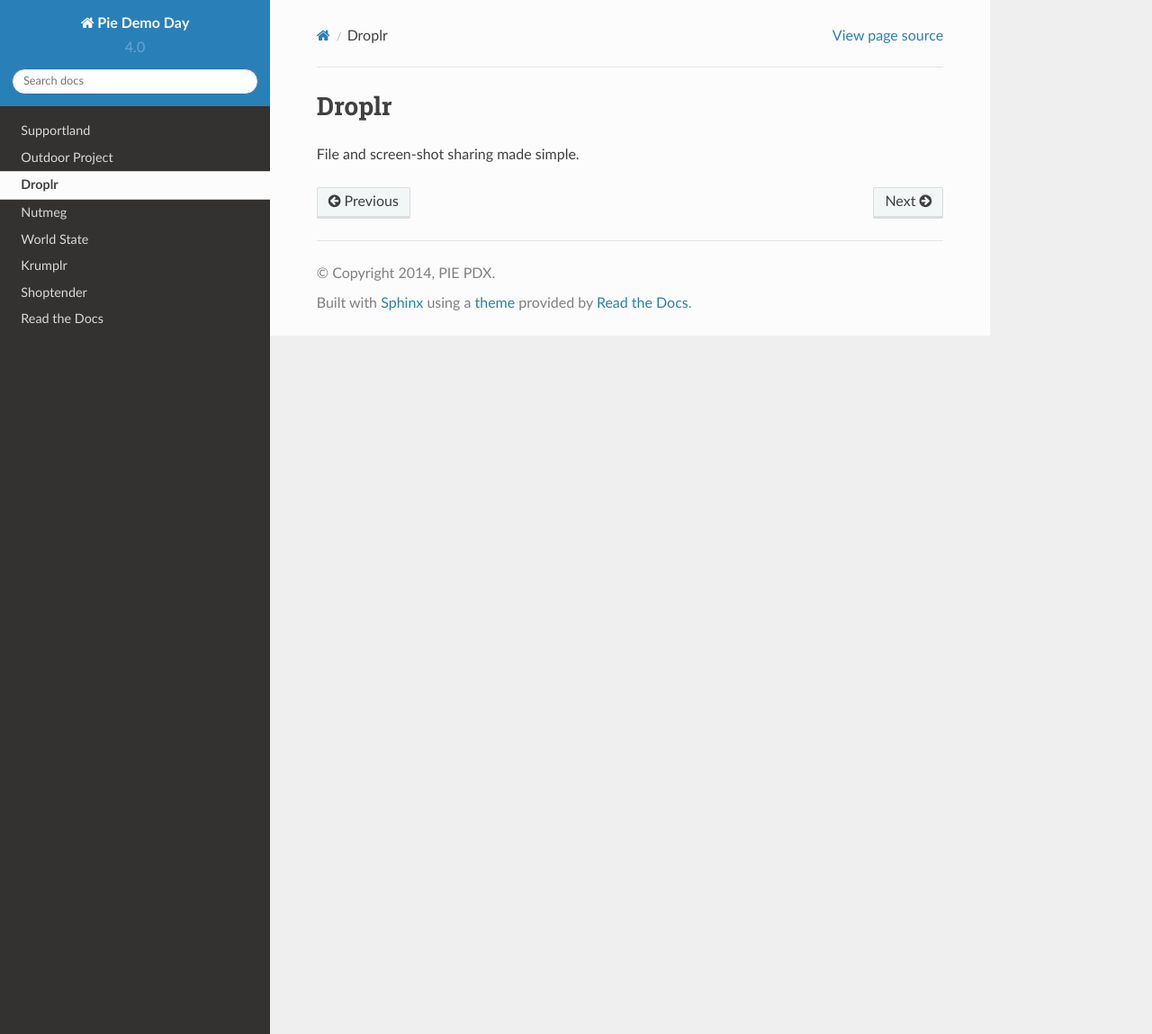
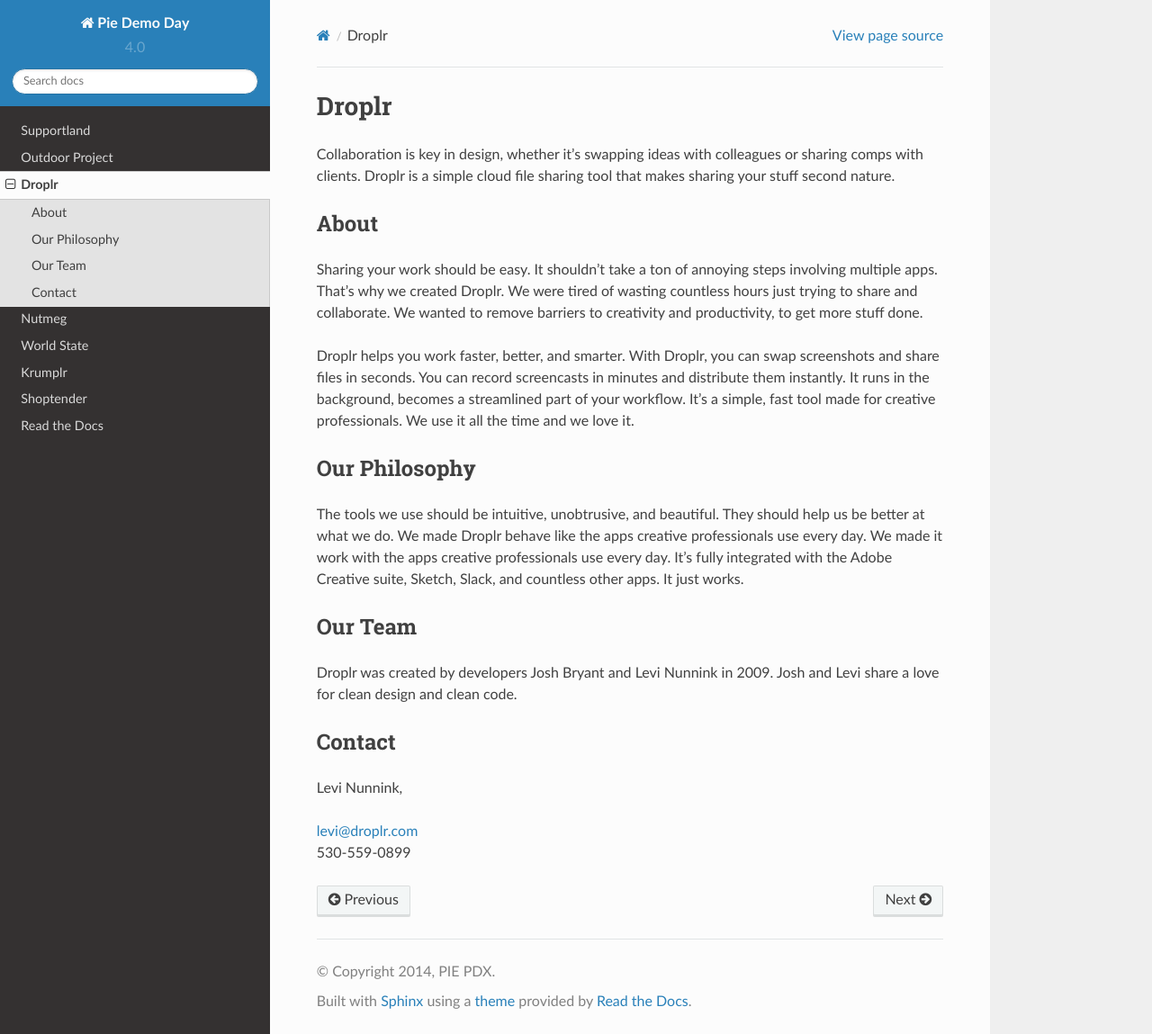
Before and after one commit to piepdx/pie-docs, a Sphinx documentation site: the page built from docs/droplr.rst, in a window 1280 px wide and 1149 px high. Shown: the whole window at 90% size. Built offline with Sphinx 7.4.7 and the Read the Docs theme 2.0.0, drawn with Linux system fonts in a browser that asks for light colours.

Commit message:
Add droplr

```diff
--- a/docs/droplr.rst
+++ b/docs/droplr.rst
@@ -1,4 +1,45 @@
 Droplr
 ------
 
-File and screen-shot sharing made simple.
+Collaboration is key in design, whether it’s swapping ideas with
+colleagues or sharing comps with clients. Droplr is a simple cloud file
+sharing tool that makes sharing your stuff second nature.
+
+About
+~~~~~~~~~~~~~
+
+Sharing your work should be easy. It shouldn’t take a ton of annoying
+steps involving multiple apps. That’s why we created Droplr. We were
+tired of wasting countless hours just trying to share and collaborate.
+We wanted to remove barriers to creativity and productivity, to get more
+stuff done.
+
+Droplr helps you work faster, better, and smarter. With Droplr, you can
+swap screenshots and share files in seconds. You can record screencasts
+in minutes and distribute them instantly. It runs in the background,
+becomes a streamlined part of your workflow. It’s a simple, fast tool
+made for creative professionals. We use it all the time and we love it.
+
+Our Philosophy
+~~~~~~~~~~~~~~~
+
+The tools we use should be intuitive, unobtrusive, and beautiful. They
+should help us be better at what we do. We made Droplr behave like the
+apps creative professionals use every day. We made it work with the apps
+creative professionals use every day. It’s fully integrated with the
+Adobe Creative suite, Sketch, Slack, and countless other apps. It just
+works.
+
+Our Team
+~~~~~~~~~~~~~~~
+
+Droplr was created by developers Josh Bryant and Levi Nunnink in 2009.
+Josh and Levi share a love for clean design and clean code.
+
+Contact
+~~~~~~~~~~~~~~~
+
+Levi Nunnink,
+
+| levi@droplr.com
+| 530-559-0899
```
